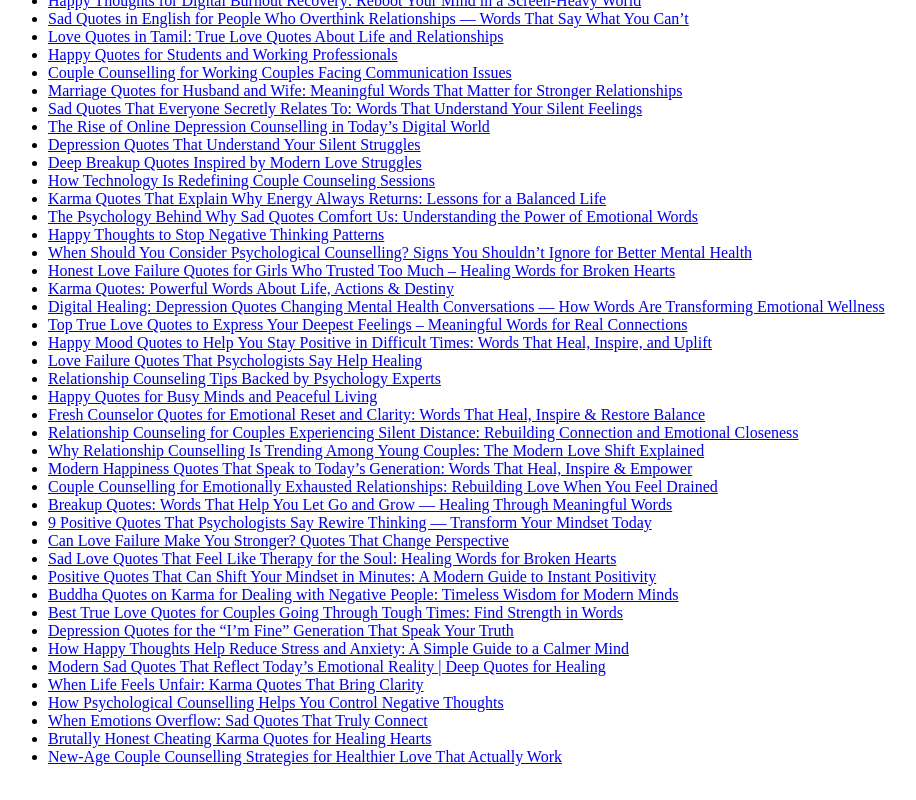
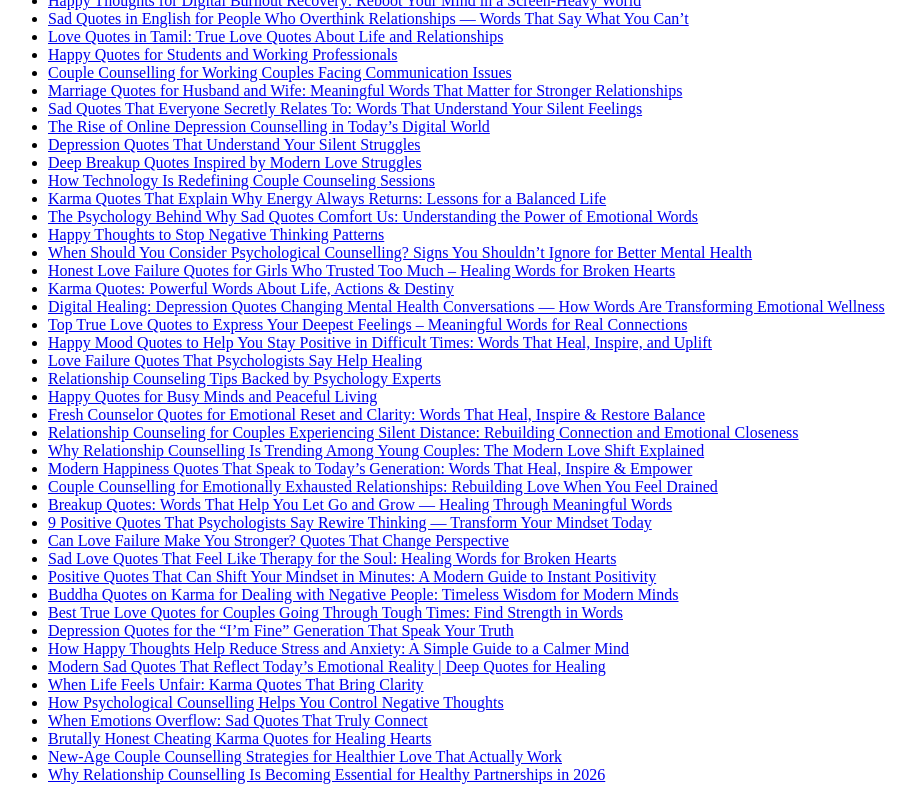
Before and after one commit to rishabhbhatt045/well-being, a plain HTML site: page index.html in a window 1280 px wide. Shown: the part 627-1427 px from the top of the page, without its empty margins (0-916 px from the left). Drawn offline with Linux system fonts and the light colour scheme.

Commit message:
index.html

```diff
--- a/index.html
+++ b/index.html
@@ -84,6 +84,7 @@
      <li><a href="when-Emotions-overflow-sad quotes-that-truly-connect.html">When Emotions Overflow: Sad Quotes That Truly Connect</a></li>
     <li><a href="brutally-honest-cheating-karma-quotes-for-healing-hearts.html">Brutally Honest Cheating Karma Quotes for Healing Hearts</a></li>
    <li><a href="new-age-couple-counselling-strategies-for-healthier-love-that-actually-work.html">New-Age Couple Counselling Strategies for Healthier Love That Actually Work</a></li>
+    <li><a href="why-relationship-counselling-is-becoming-essential-for-healthy-partnerships-in-2026.html">Why Relationship Counselling Is Becoming Essential for Healthy Partnerships in 2026</a></li>
   </ul>
 </body>
 </html>
```
